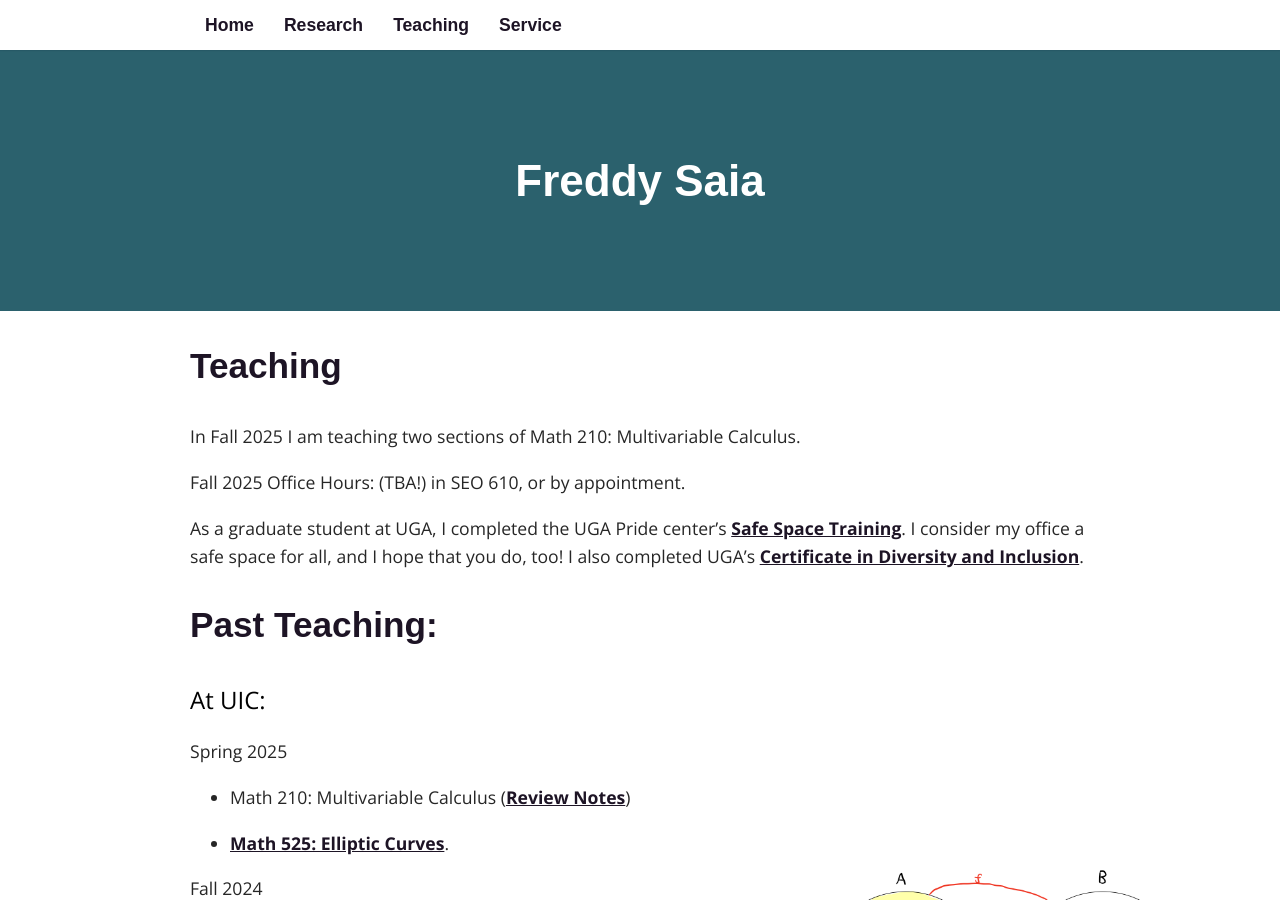
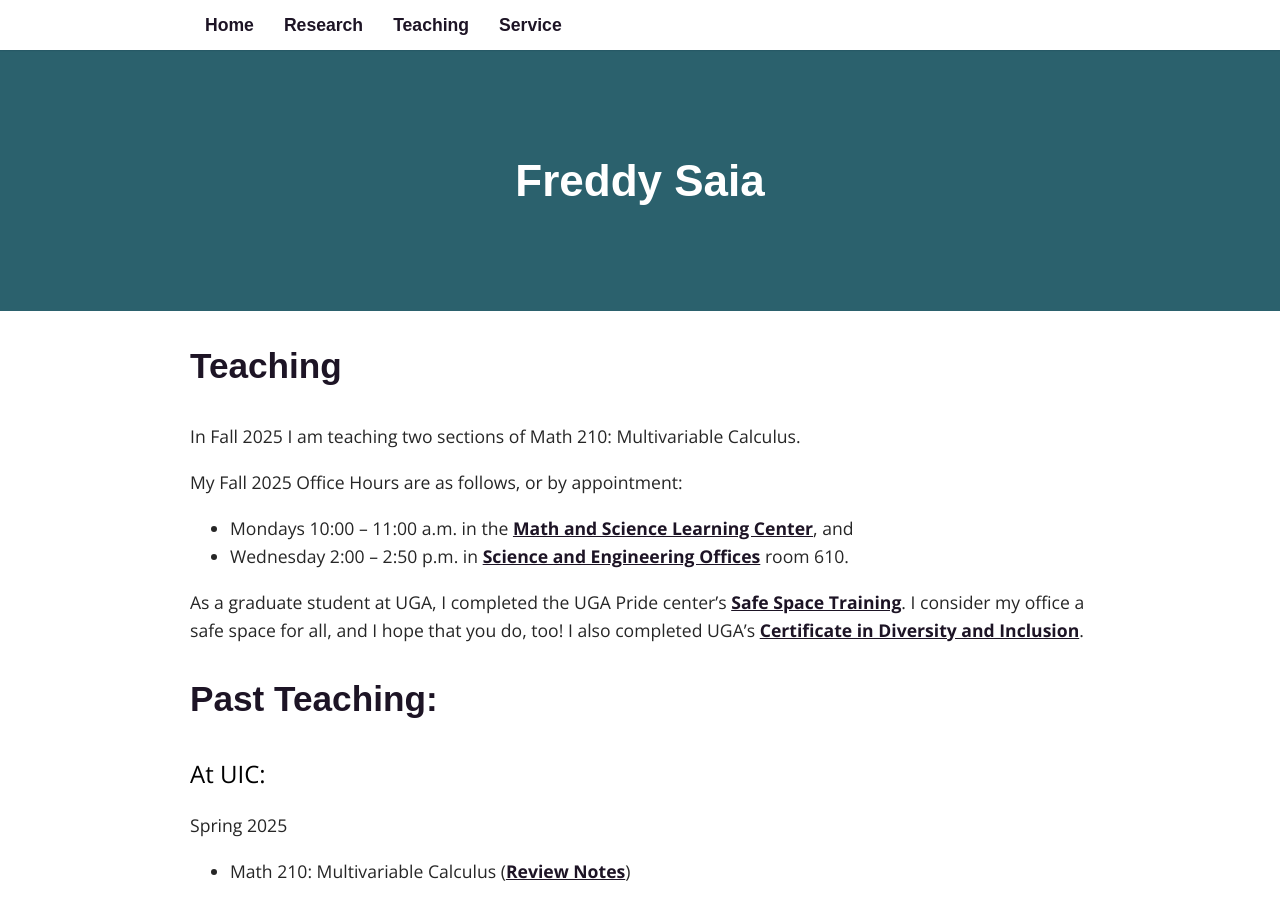
Before and after one commit to fsaia/site, a Jekyll site: the page built from _pages/03_teaching.md, in a window 1280 px wide and 900 px high. Built offline with Jekyll 4.4.1, drawn with Linux system fonts in a browser that asks for light colours; some web fonts are replaced.

Commit message:
Update 03_teaching.md

```diff
--- a/_pages/03_teaching.md
+++ b/_pages/03_teaching.md
@@ -7,7 +7,10 @@ permalink: /teaching/
 
 In Fall 2025 I am teaching two sections of Math 210: Multivariable Calculus.
 
-Fall 2025 Office Hours: (TBA!) in SEO 610, or by appointment.
+My Fall 2025 Office Hours are as follows, or by appointment:
+
+*  Mondays 10:00 -- 11:00 a.m. in the [Math and Science Learning Center](https://mslc.uic.edu/), and
+*  Wednesday 2:00 -- 2:50 p.m. in [Science and Engineering Offices](https://maps.app.goo.gl/EBLQY8RyE1NujWKf7) room 610.
 
 
 As a graduate student at UGA, I completed the UGA Pride center's [Safe Space Training](https://lgbtcenter.uga.edu/content_page/safe-space). I consider my office a safe space for all, and I hope that you do, too! I also completed UGA's [Certificate in Diversity and Inclusion](http://diversity.uga.edu/index.php/programs/article/cdi).
```
